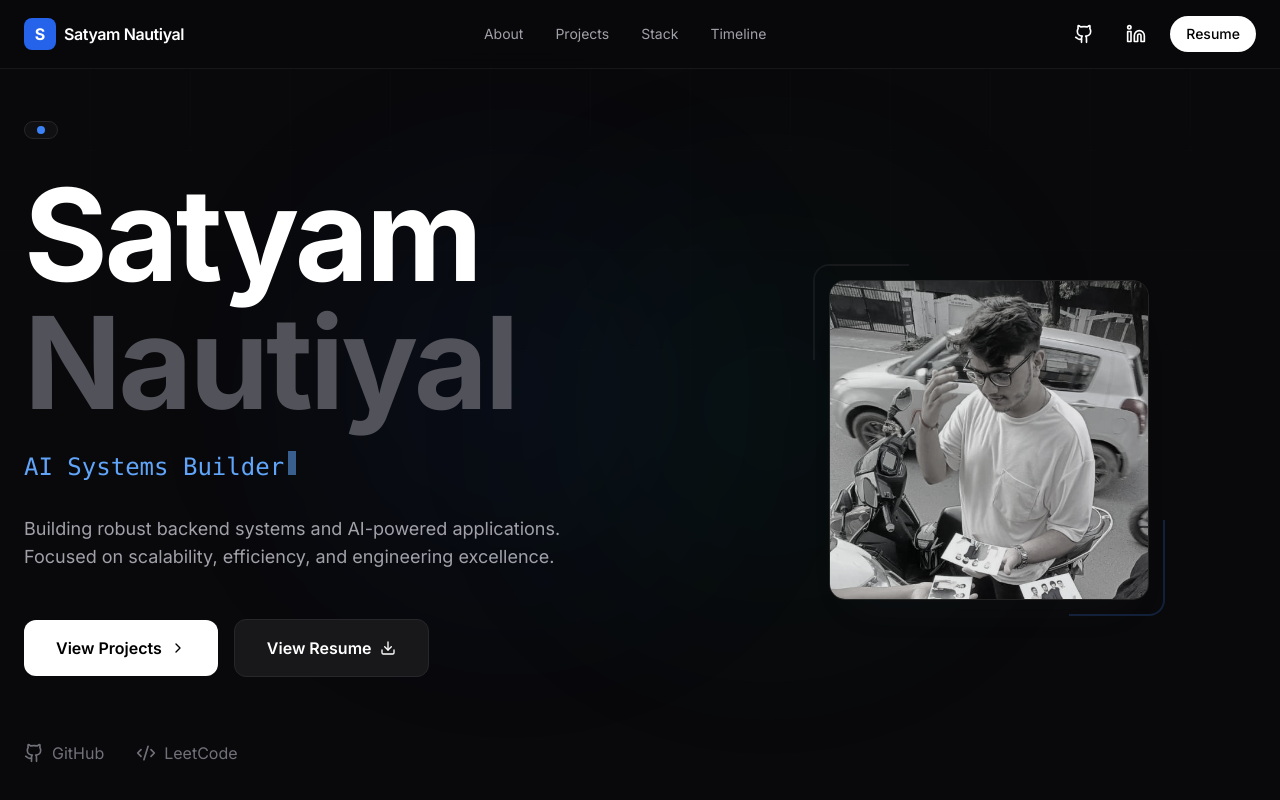
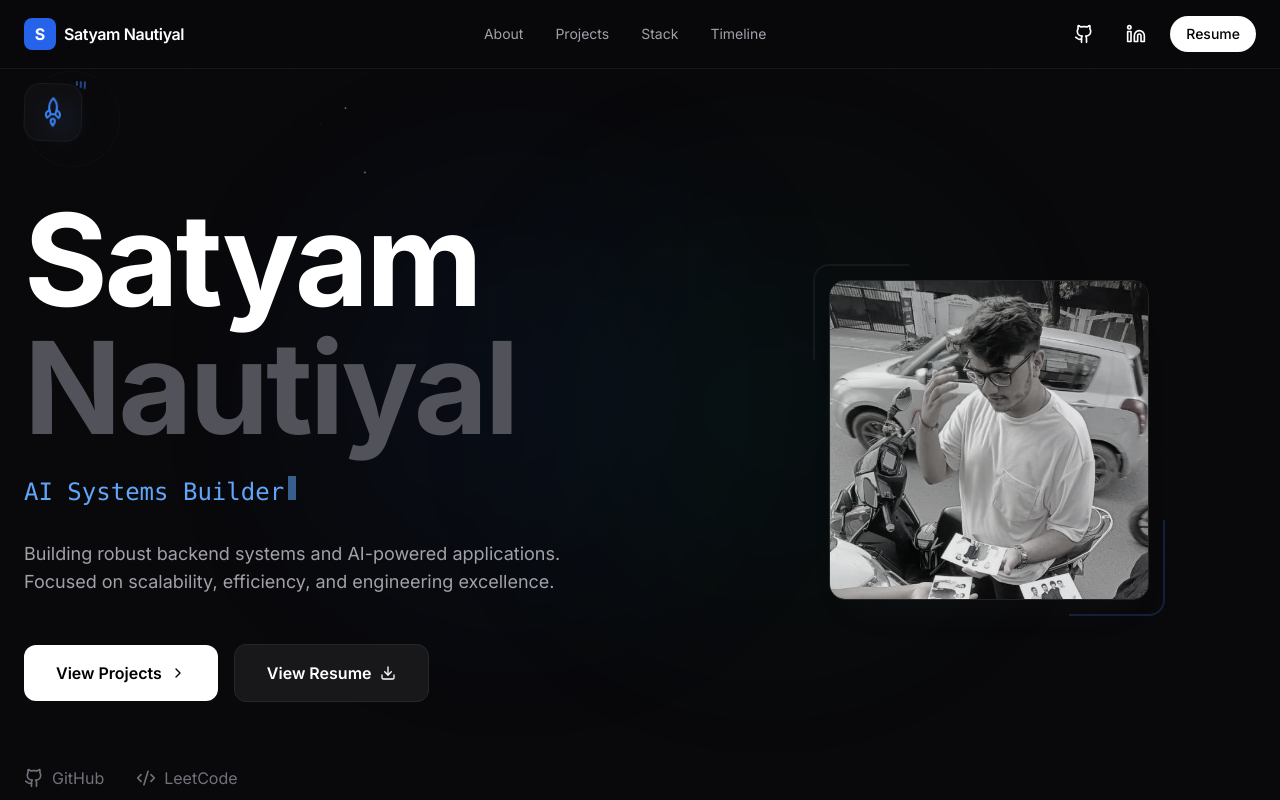
Before and after one commit to satyyam01/Portfolio, a Next.js app: page / in a window 1280 px wide. Shown: the top 800 px of the page. Built offline with nearby package versions, Linux system fonts and the light colour scheme.

Commit message:
added rocket animation

```diff
--- a/src/components/Hero.tsx
+++ b/src/components/Hero.tsx
@@ -4,6 +4,7 @@ import { motion, useMotionValue, useSpring, useTransform } from "framer-motion";
 import { useEffect, useState } from "react";
 import { ChevronRight, Github, Code2, Download } from "lucide-react";
 import Image from "next/image";
+import { Spaceship } from "@/components/Spaceship";
 
 const TYPING_LINES = [
   "Backend Developer",
@@ -72,18 +73,7 @@ export const Hero = () => {
           style={{ x: translateTextX, y: translateTextY }}
           className="text-center lg:text-left flex-[1.2]"
         >
-          <motion.div
-            initial={{ opacity: 0, scale: 0.9 }}
-            animate={{ opacity: 1, scale: 1 }}
-            transition={{ duration: 0.5 }}
-            className="inline-flex items-center gap-2 px-3 py-1 rounded-full border border-zinc-800 bg-zinc-900/50 text-xs font-medium text-zinc-400 mb-8"
-          >
-            <span className="relative flex h-2 w-2">
-              <span className="animate-ping absolute inline-flex h-full w-full rounded-full bg-blue-400 opacity-75"></span>
-              <span className="relative inline-flex rounded-full h-2 w-2 bg-blue-500"></span>
-            </span>
-            {/* Available for SDE Roles */}
-          </motion.div>
+          <Spaceship />
 
           <motion.h1
             initial={{ opacity: 0, y: 20 }}
--- /dev/null
+++ b/src/components/Spaceship.tsx
@@ -0,0 +1,84 @@
+"use client";
+
+import { motion } from "framer-motion";
+import { Rocket } from "lucide-react";
+
+export const Spaceship = () => {
+  return (
+    <div className="relative flex items-center justify-center lg:justify-start mb-12">
+      {/* Background Particles / Stars */}
+      <div className="absolute inset-0 flex items-center justify-center">
+        {[...Array(6)].map((_, i) => (
+          <motion.div
+            key={i}
+            initial={{ opacity: 0, scale: 0 }}
+            animate={{
+              opacity: [0, 0.8, 0],
+              scale: [0, 1, 0],
+              x: (i % 2 === 0 ? 1 : -1) * (Math.random() * 40 + 20),
+              y: (i % 3 === 0 ? 1 : -1) * (Math.random() * 40 + 20),
+            }}
+            transition={{
+              duration: 2 + Math.random(),
+              repeat: Infinity,
+              delay: i * 0.4,
+              ease: "easeInOut"
+            }}
+            className="absolute w-0.5 h-0.5 bg-blue-400 rounded-full"
+          />
+        ))}
+      </div>
+
+      {/* Main Spaceship Group */}
+      <motion.div
+        drag
+        dragConstraints={{ left: 0, right: 0, top: 0, bottom: 0 }}
+        initial={{ opacity: 0, y: 20 }}
+        animate={{
+          opacity: 1,
+          y: [0, -10, 0],
+          rotate: [0, 5, -5, 0]
+        }}
+        transition={{
+          opacity: { duration: 0.8 },
+          y: { duration: 4, repeat: Infinity, ease: "easeInOut" },
+          rotate: { duration: 6, repeat: Infinity, ease: "easeInOut" }
+        }}
+        className="relative z-10 p-4 rounded-2xl bg-zinc-900/40 border border-zinc-800/50 backdrop-blur-sm cursor-grab active:cursor-grabbing group"
+      >
+        <div className="relative">
+          {/* Engine Glow */}
+          <motion.div
+            animate={{
+              scale: [1, 1.2, 1],
+              opacity: [0.5, 0.8, 0.5]
+            }}
+            transition={{ duration: 0.5, repeat: Infinity }}
+            className="absolute -bottom-1 left-1/2 -translate-x-1/2 w-4 h-4 bg-blue-500/40 rounded-full blur-md"
+          />
+
+          <Rocket className="w-6 h-6 text-blue-500 transform -rotate-45 group-hover:text-blue-400 transition-colors" />
+        </div>
+
+        {/* Transmission / Signal lines */}
+        <div className="absolute -top-1 -right-1 flex gap-0.5">
+          {[...Array(3)].map((_, i) => (
+            <motion.div
+              key={i}
+              animate={{ height: ["4px", "8px", "4px"] }}
+              transition={{ duration: 1, repeat: Infinity, delay: i * 0.2 }}
+              className="w-0.5 bg-blue-500/50 rounded-full"
+            />
+          ))}
+        </div>
+      </motion.div>
+
+      {/* Orbiting Ring (Very Subtle) */}
+      <motion.div
+        animate={{ rotate: 360 }}
+        transition={{ duration: 20, repeat: Infinity, ease: "linear" }}
+        className="absolute w-24 h-24 border border-blue-500/5 rounded-full pointer-events-none"
+      />
+    </div>
+  );
+};
```
